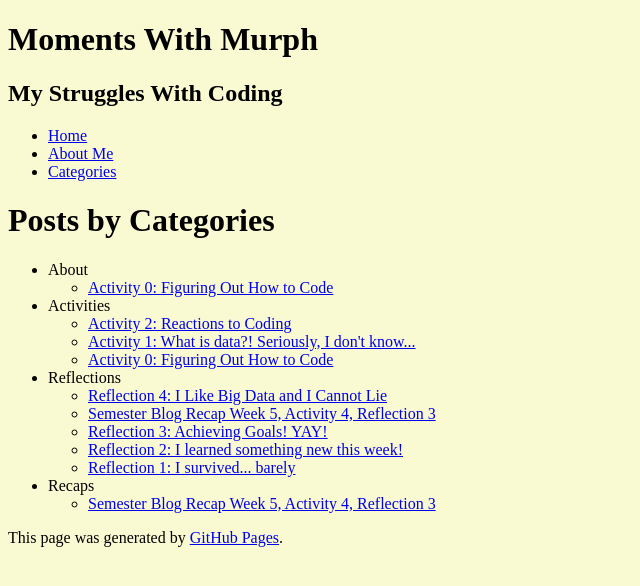
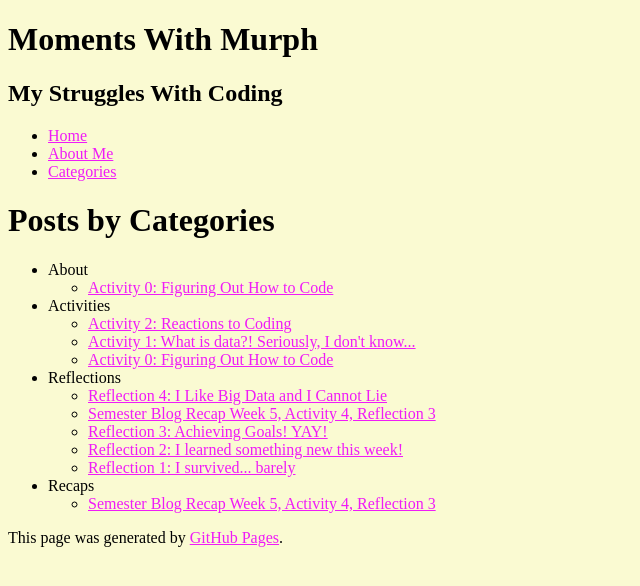
Before and after one commit to murphyscott/murphyscott.github.io, a Jekyll site: the page built from categories.html, in a window 1280 px wide. Shown: the top 586 px of the page, without its empty margins (0-640 px from the left). Built offline with Jekyll 4.4.1, drawn with Linux system fonts in a browser that asks for light colours.

Commit message:
Update default.html

```diff
--- a/_layouts/default.html
+++ b/_layouts/default.html
@@ -38,6 +38,11 @@
 			<li><a href="/categories.html">Categories</a></li>
 		</ul>
 	</nav>
+	    <style>
+a:link {color:#f01bf7;} /* sets normal link color */
+a:visited {color:#CC33CC;} /* sets visited link color */
+a:active {color:#336666;} /* sets active link color */
+</style>
     </header>
     <main id="content" class="main-content" role="main">
 	    {% if post %}
```
